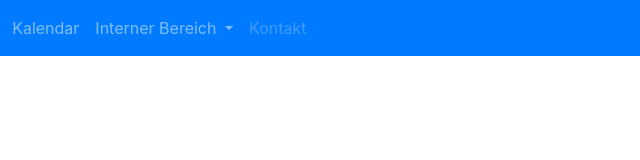
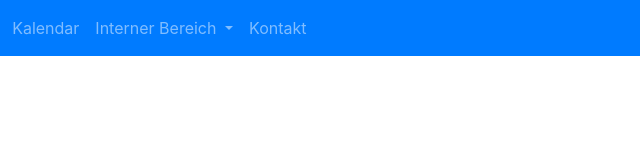
Before and after one commit to shadzik/ltc-herren.one, a plain HTML site: page header.html in a window 1280 px wide. Shown: the full height of the page, 320-960 px from the left. Drawn offline with nearby package versions, Linux system fonts and the light colour scheme.

Commit message:
Add contact page

```diff
--- a/header.html
+++ b/header.html
@@ -35,7 +35,7 @@
             </div>
           </li>
           <li class="nav-item">
-            <a class="nav-link disabled" href="/kontakt.html">Kontakt</a>
+            <a class="nav-link" href="/kontakt.html">Kontakt</a>
           </li>
         </ul>
       </div>
```
Also changed, not shown: index.html (+1 -1 lines), kalendar.html (+1 -1 lines), 1 other file.
